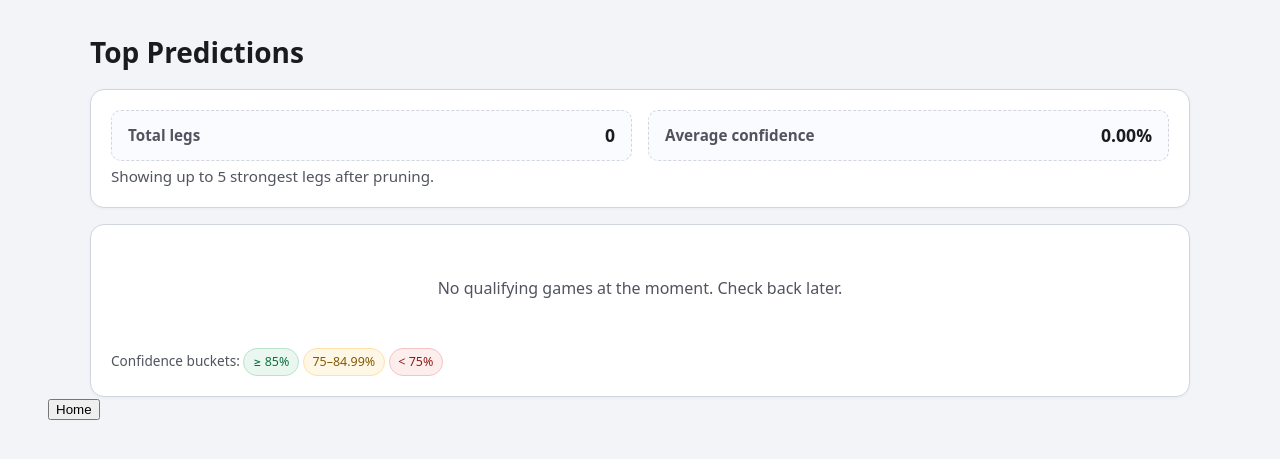
After one commit to bplynch2005/HockeyGameCalc, a Python web app: template hockeyApp/app/templates/topPredictions.html in a window 1280 px wide. The commit adds this page. Shown: the top 459 px of the page. Run offline with Jinja, Linux system fonts and the light colour scheme; the template is opened without the code that fills it, so the values that code supplies are empty.

Commit message:
added topPredictions feature

```diff
--- a/hockeyApp/app/templates/homePage.html
+++ b/hockeyApp/app/templates/homePage.html
@@ -29,5 +29,8 @@
     <form method = "POST" action = "/todaysGames">
 	    <button type="submit">View Today's Game Predictions</button>
     </form>
+    <form method = "POST" action = "/topPredictions">
+	    <button type="submit">View Today's Top Picks</button>
+    </form>
 </body>
 </html>
--- /dev/null
+++ b/hockeyApp/app/templates/topPredictions.html
@@ -0,0 +1,233 @@
+<!DOCTYPE html>
+<html lang="en">
+<head>
+  <meta charset="UTF-8" />
+  <meta name="viewport" content="width=device-width, initial-scale=1.0"/>
+  <title>Top Predictions</title>
+  <style>
+    :root {
+      /* Page + neutrals */
+      --bg-page: #f3f4f8;
+      --bg-card: #ffffff;
+      --border-card: #d1d5df;
+      --text-main: #1a1a1f;
+      --text-dim: #51545f;
+
+      /* Accents */
+      --accent-bg: #eef3ff;
+      --accent-border: #96a9ff;
+      --accent-text: #1b255f;
+
+      /* Emphasis */
+      --good: #0f9d58;    /* green */
+      --warn: #f4b400;    /* yellow */
+      --bad:  #db4437;    /* red */
+
+      --table-header-bg: #f8f9fb;
+    }
+
+    * { box-sizing: border-box; -webkit-font-smoothing: antialiased; }
+
+    body {
+      margin: 0;
+      background-color: var(--bg-page);
+      color: var(--text-main);
+      font-family: system-ui,-apple-system,BlinkMacSystemFont,"Segoe UI",Roboto,"Helvetica Neue",sans-serif;
+      line-height: 1.45;
+      padding: 2rem 3rem;
+      overflow-y: scroll;
+    }
+
+    .container { max-width: 1100px; margin: 0 auto; }
+
+    .page-title {
+      font-size: 1.75rem;
+      font-weight: 700;
+      margin: 0 0 1rem 0;
+    }
+
+    .card {
+      background: var(--bg-card);
+      border: 1px solid var(--border-card);
+      border-radius: 14px;
+      padding: 1.25rem 1.25rem;
+      box-shadow: 0 1px 3px rgba(0,0,0,.04);
+    }
+
+    .sub {
+      color: var(--text-dim);
+      font-size: .95rem;
+      margin-top: .25rem;
+    }
+
+    .grid {
+      display: grid;
+      grid-template-columns: 1fr;
+      gap: 1rem;
+    }
+
+    @media (min-width: 800px) {
+      .grid-2 { grid-template-columns: 1fr 1fr; }
+    }
+
+    .kpi {
+      display: flex; align-items: center; justify-content: space-between;
+      padding: .75rem 1rem; border: 1px dashed var(--border-card); border-radius: 10px;
+      background: #fafbfe;
+    }
+    .kpi h3 { margin: 0; font-size: .95rem; color: var(--text-dim); }
+    .kpi .val { font-weight: 700; font-size: 1.1rem; }
+
+    table {
+      width: 100%;
+      border-collapse: collapse;
+      overflow: hidden;
+      border-radius: 10px;
+      border: 1px solid var(--border-card);
+      background: var(--bg-card);
+    }
+
+    thead th {
+      text-align: left;
+      font-weight: 600;
+      font-size: .9rem;
+      color: var(--text-dim);
+      background: var(--table-header-bg);
+      padding: .75rem 1rem;
+      border-bottom: 1px solid var(--border-card);
+    }
+
+    tbody td {
+      padding: .9rem 1rem;
+      border-bottom: 1px solid #eceef4;
+      vertical-align: middle;
+    }
+
+    .chip {
+      display: inline-block;
+      padding: .25rem .55rem;
+      border-radius: 999px;
+      font-size: .78rem;
+      border: 1px solid transparent;
+      background: var(--accent-bg);
+      border-color: var(--accent-border);
+      color: var(--accent-text);
+      white-space: nowrap;
+    }
+
+    .chip.good { background: #eaf7f0; border-color: #b9e3ca; color: #0b6e3d; }
+    .chip.warn { background: #fff7e6; border-color: #ffe2a8; color: #835a05; }
+    .chip.bad  { background: #fdeeee; border-color: #f6c3c3; color: #8e1c15; }
+
+    .bar {
+      height: 8px;
+      width: 100%;
+      background: #eef1f6;
+      border-radius: 999px;
+      overflow: hidden;
+    }
+
+    .bar > span {
+      display: block;
+      height: 100%;
+      width: 0%;
+      background: var(--good);
+      transition: width .4s ease;
+    }
+
+    .muted { color: var(--text-dim); font-size: .9rem; }
+
+    .empty {
+      padding: 2rem;
+      text-align: center;
+      color: var(--text-dim);
+    }
+
+    .footer-note {
+      margin-top: 1rem;
+      font-size: .85rem;
+      color: var(--text-dim);
+    }
+  </style>
+</head>
+<body>
+  <div class="container">
+    <h1 class="page-title">Top Predictions</h1>
+
+    <!-- Summary / KPIs -->
+    <div class="card" style="margin-bottom: 1rem;">
+      <div class="grid grid-2">
+        <div class="kpi">
+          <h3>Total legs</h3>
+          <div class="val">
+            {{ data|length }}
+          </div>
+        </div>
+        <div class="kpi">
+          <h3>Average confidence</h3>
+          <div class="val">
+            {# compute average safely #}
+            {% set avg = (data|length and (data | sum(attribute=1) / (data|length))) or 0 %}
+            {{ '%.2f' % avg }}%
+          </div>
+        </div>
+      </div>
+      <div class="sub">Showing up to 5 strongest legs after pruning.</div>
+    </div>
+
+    <!-- Table -->
+    <div class="card">
+      {% if not data or data|length == 0 %}
+        <div class="empty">
+          No qualifying games at the moment. Check back later.
+        </div>
+      {% else %}
+      <table>
+        <thead>
+          <tr>
+            <th style="width: 32%">Pick</th>
+            <th style="width: 18%">Confidence</th>
+            <th>Deciding factor</th>
+          </tr>
+        </thead>
+        <tbody>
+          {% for p in data %}
+            {# p[0]=team (str), p[1]=confidence (float), p[2]=reason (str) #}
+            {% set team = p[0] %}
+            {% set conf = p[1] %}
+            {% set reason = p[2] %}
+            {% set pct = ('%.2f' % conf) %}
+            {% set band = 'good' if conf >= 85 else ('warn' if conf >= 75 else 'bad') %}
+            <tr>
+              <td>
+                <div style="font-weight:600">{{ team }}</div>
+                <div class="muted">Pick to win</div>
+              </td>
+              <td>
+                <div style="display:flex;align-items:center;gap:.5rem;margin-bottom:.35rem;">
+                  <span class="chip {{ band }}">{{ pct }}%</span>
+                </div>
+                <div class="bar" aria-hidden="true" title="{{ pct }}%">
+                  <span style="width: {{ ([0, conf, 100] | sort)[1] }}%;"></span>
+                </div>
+              </td>
+              <td>
+                {{ reason }}
+              </td>
+            </tr>
+          {% endfor %}
+        </tbody>
+      </table>
+      {% endif %}
+      <div class="footer-note">
+        Confidence buckets: <span class="chip good">≥ 85%</span>
+        <span class="chip warn">75–84.99%</span>
+        <span class="chip bad">&lt; 75%</span>
+      </div>
+    </div>
+  </div>
+  <form method = "GET" action = "/">
+	  <button type="submit">Home</button>
+  </form>
+</body>
+</html>
```
Also changed, not shown: hockeyApp/app/routes.py (+20 -2 lines), hockeyApp/pyProgs/statCalculator/calculate.py (+23 -0 lines).
